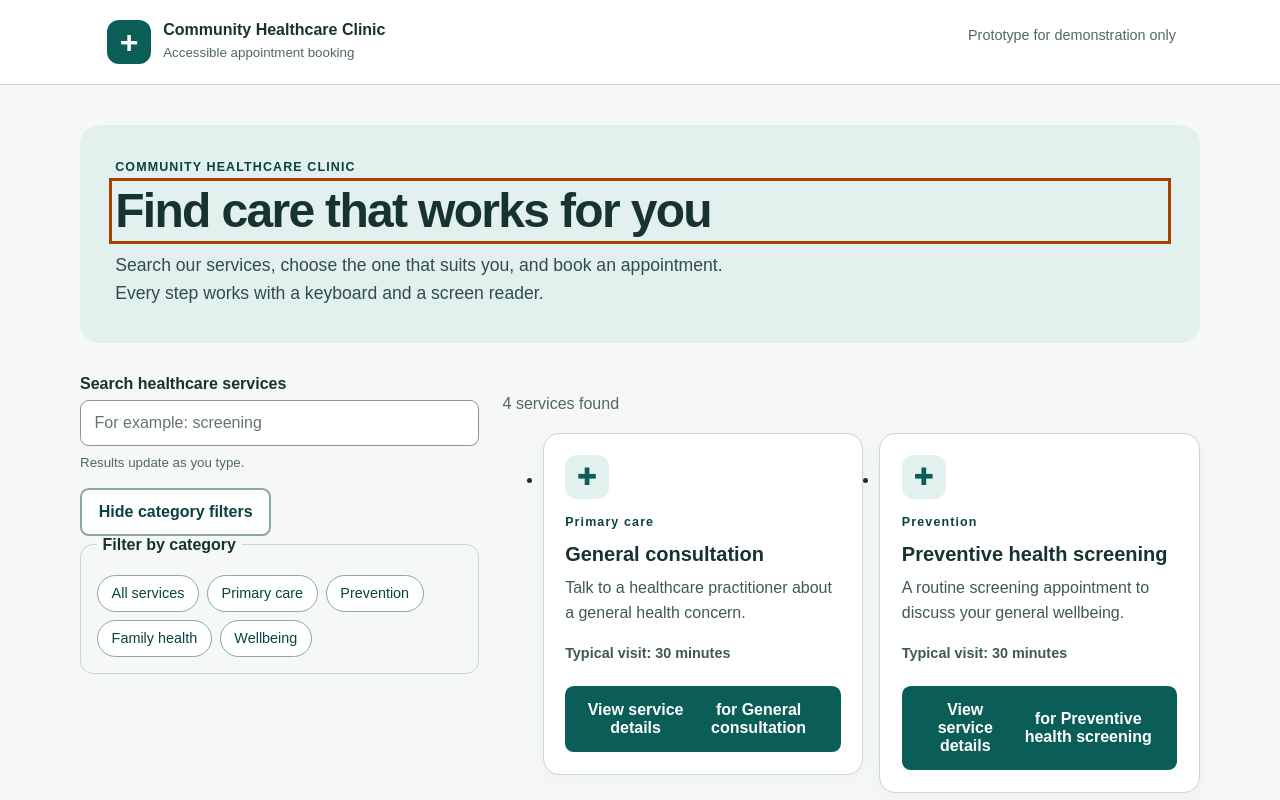
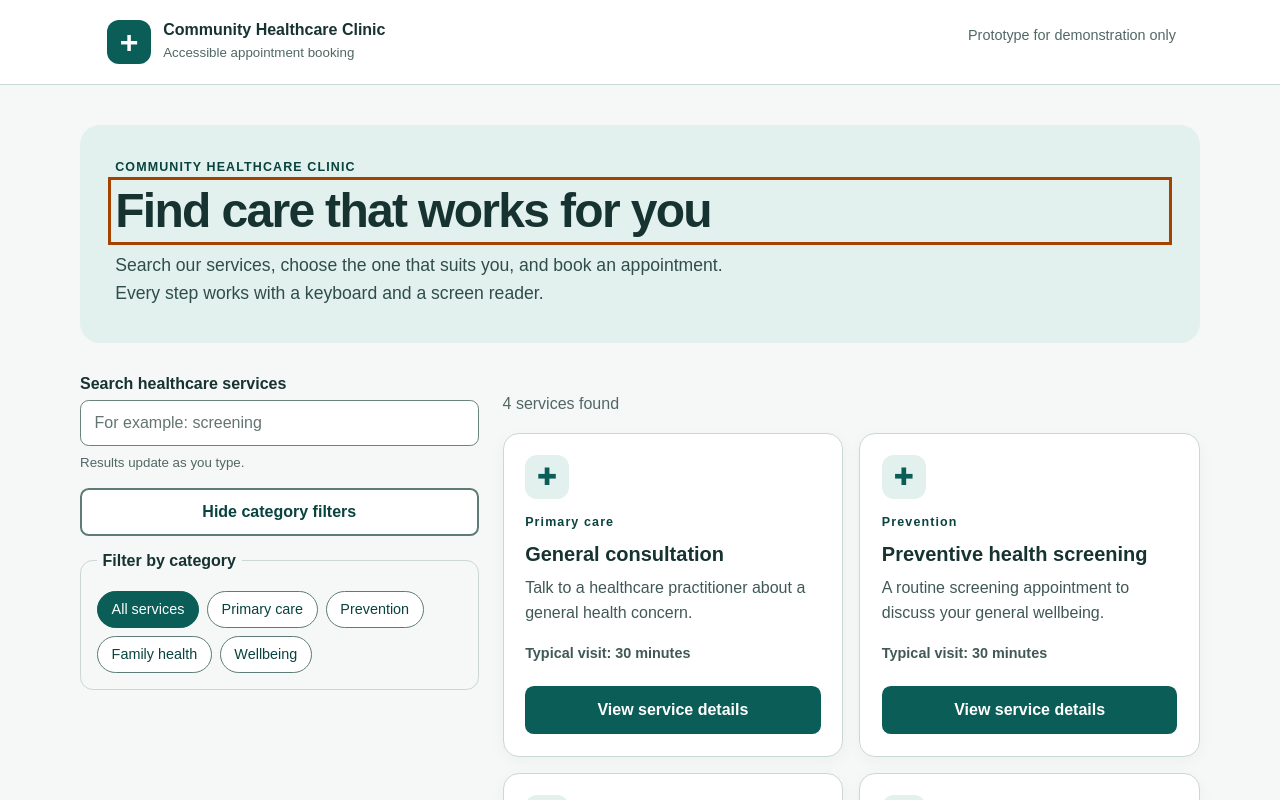
Before and after one commit to israelmogashoa1705/md-2026-0143, a React app: page / in a window 1280 px wide. Shown: the top 800 px of the page. Built offline with nearby package versions, Linux system fonts and the light colour scheme; the HTML template or start-up script is replaced by a standard one.

Commit message:
styles updated

```diff
--- a/src/styles.css
+++ b/src/styles.css
@@ -201,7 +201,7 @@ input,
 select,
 textarea {
   width: 100%;
-  border: 1px solid #819895;
+  border: 1px solid #6b837f;
   border-radius: .55rem;
   padding: .8rem .85rem;
   color: var(--ink);
@@ -247,13 +247,13 @@ fieldset legend {
 .filter-button {
   background: #fff;
   color: var(--primary-dark);
-  border: 1px solid #8aa9a4;
+  border: 1px solid #5f7b77;
   border-radius: 999px;
   padding: .6rem .85rem;
   font-size: .9rem;
 }
 
-.filter-button.active {
+.filter-button[aria-pressed="true"] {
   background: var(--primary);
   color: #fff;
   border-color: var(--primary);
@@ -337,7 +337,7 @@ fieldset legend {
 .button-secondary {
   color: var(--primary-dark);
   background: #fff;
-  border-color: #8aa9a4;
+  border-color: #5f7b77;
 }
 
 .button-secondary:hover {
@@ -430,7 +430,7 @@ fieldset legend {
 
 .empty-state {
   background: #fff;
-  border: 1px dashed #819895;
+  border: 1px dashed #6b837f;
   border-radius: 1rem;
   padding: 2rem;
   text-align: center;
@@ -668,3 +668,55 @@ fieldset legend {
     transition-duration: .01ms !important;
   }
 }
+
+/* ---- Additions ---- */
+.sr-only {
+  position: absolute;
+  width: 1px;
+  height: 1px;
+  padding: 0;
+  margin: -1px;
+  overflow: hidden;
+  clip: rect(0, 0, 0, 0);
+  white-space: nowrap;
+  border: 0;
+}
+
+.service-grid {
+  list-style: none;
+  margin: 0;
+  padding: 0;
+}
+
+.service-item {
+  display: flex;
+}
+
+.service-item > .service-card {
+  width: 100%;
+}
+
+.filter-toggle {
+  width: 100%;
+  margin-bottom: 1rem;
+}
+
+.notice {
+  background: #fff7ed;
+  border-left: 4px solid #a44300;
+  padding: .8rem 1rem;
+  line-height: 1.5;
+}
+
+.field-error::before {
+  content: "⚠ ";
+}
+
+h1:focus,
+.error-summary:focus {
+  outline-offset: 4px;
+}
+
+.field small {
+  display: block;
+}
```
